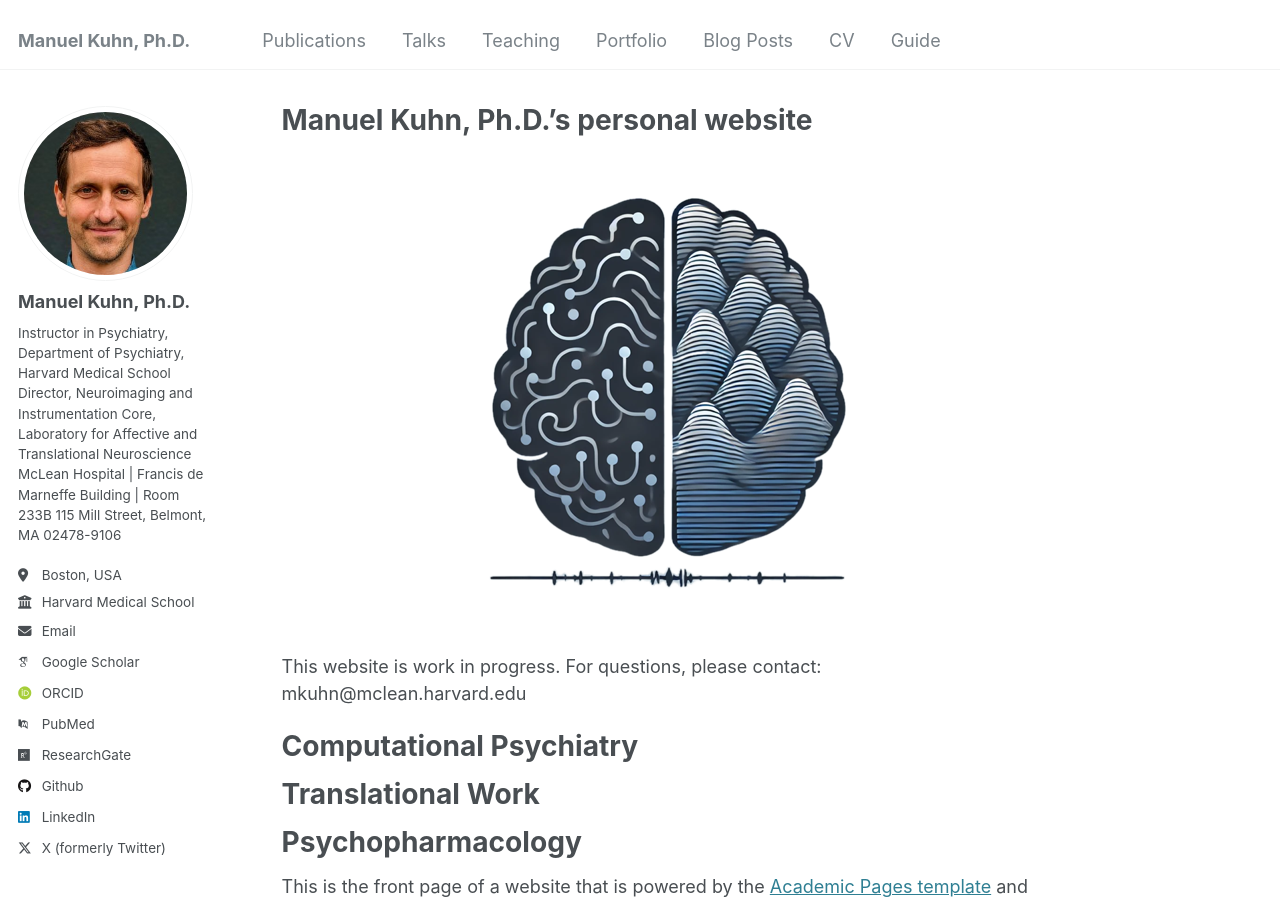
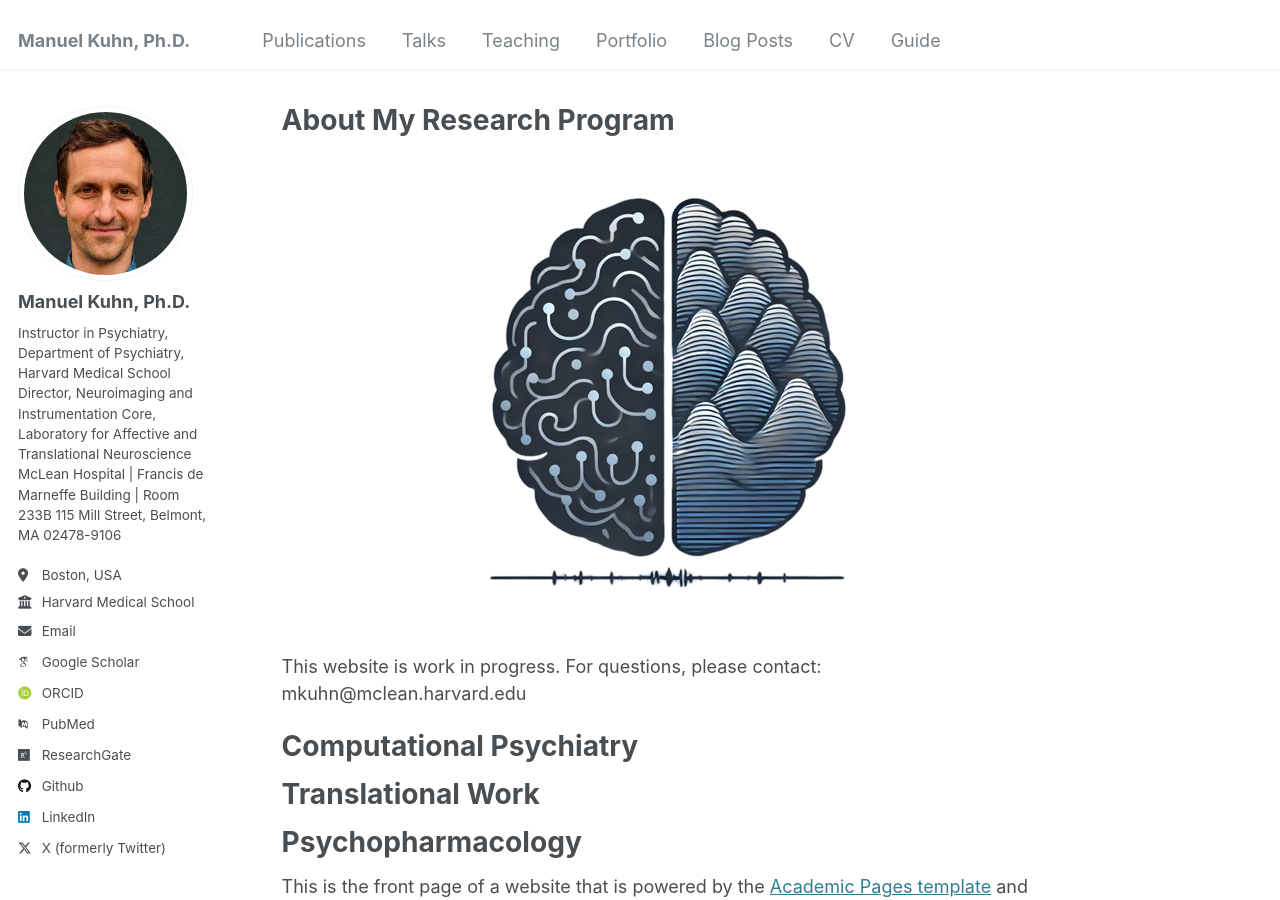
Before and after one commit to kuhnmanu/kuhnmanu.github.io, a Jekyll site: the page built from _pages/about.md, in a window 1280 px wide and 900 px high. Built offline with Jekyll 4.4.1, drawn with Linux system fonts in a browser that asks for light colours; some web fonts are replaced.

Commit message:
Update about.md

```diff
--- a/_pages/about.md
+++ b/_pages/about.md
@@ -1,6 +1,6 @@
 ---
 permalink: /
-title: "Manuel Kuhn, Ph.D.'s personal website"
+title: "About My Research Program"
 author_profile: true
 redirect_from:
   - /about/
```
